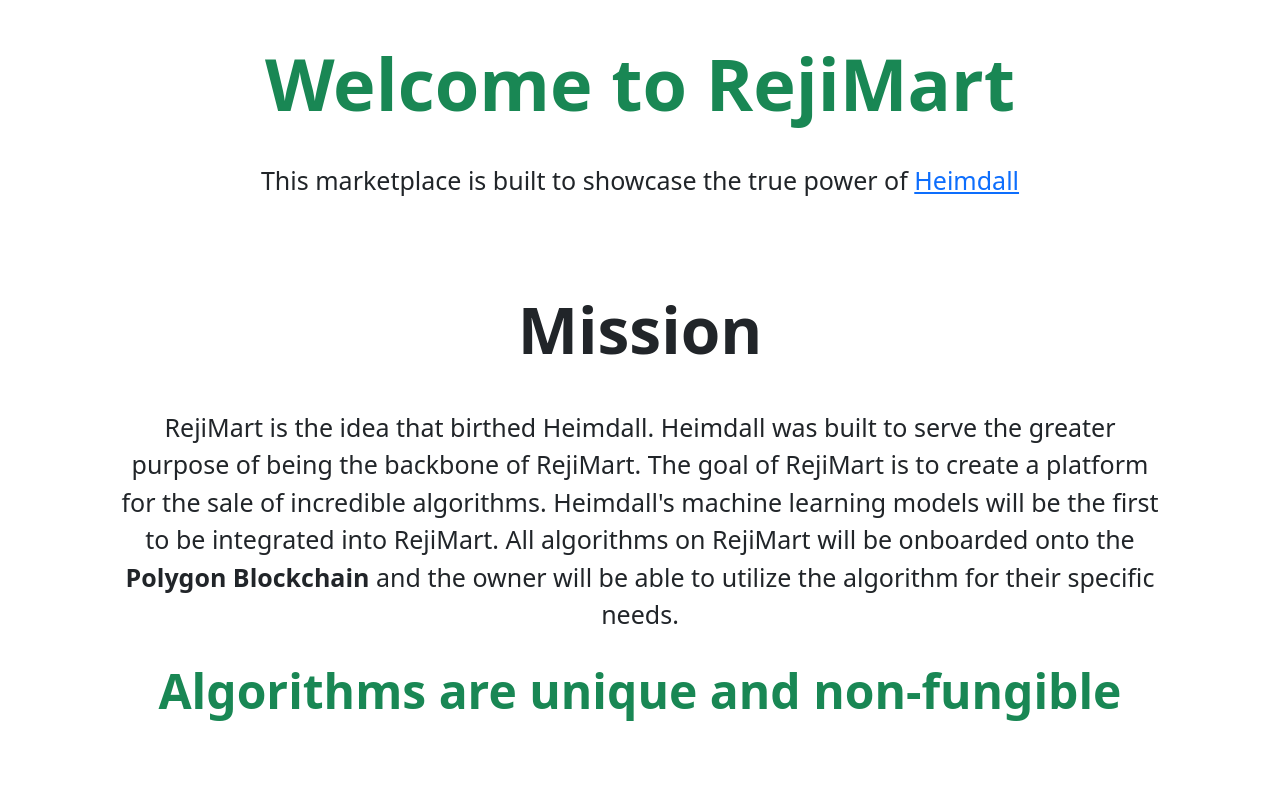
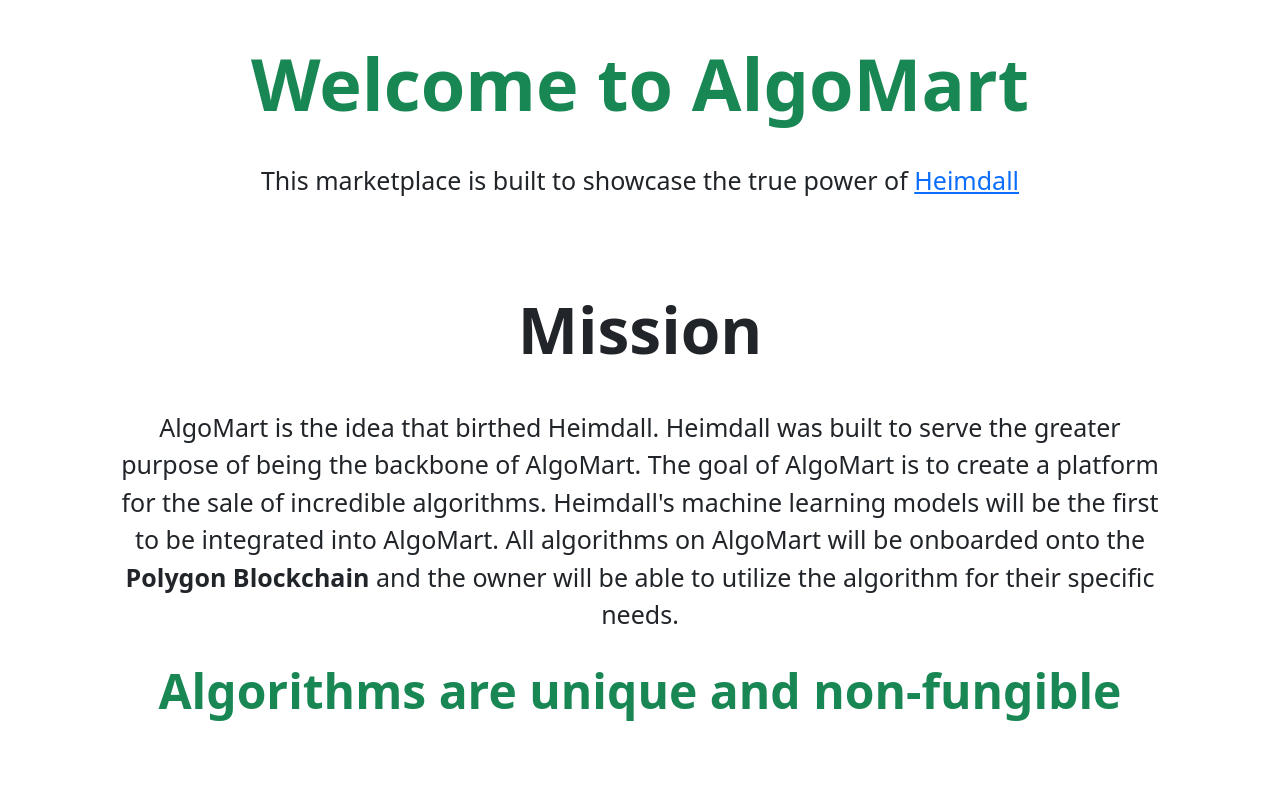
Before and after one commit to joelreji/rejiMart, a React (Create React App) app: page / in a window 1280 px wide. Shown: the top 800 px of the page. Built offline with nearby package versions, Linux system fonts and the light colour scheme.

Commit message:
AlgoMart

```diff
--- a/public/index.html
+++ b/public/index.html
@@ -6,7 +6,7 @@
     <meta name="viewport" content="width=device-width, initial-scale=1" />
     <meta name="theme-color" content="#000000" />
     <meta
-      name="Reji ML Mart"
+      name="Algo ML Mart"
       content="Machine learning market powered by Heimdall"
     />
     <link rel="apple-touch-icon" href="%PUBLIC_URL%/rejimart.png" />
@@ -24,7 +24,7 @@
       work correctly both with client-side routing and a non-root public URL.
       Learn how to configure a non-root public URL by running `npm run build`.
     -->
-    <title>RejiMart </title>
+    <title>AlgoMart </title>
   </head>
   <body>
     <noscript>You need to enable JavaScript to run this app.</noscript>
--- a/src/App.js
+++ b/src/App.js
@@ -12,7 +12,7 @@
             <Col className="col-md-12 bg-white">
               <div className="container pt-3">
                 <div className="text-container p-3">
-                  <h1 className="display-2 fw-bold pb-1 custom-color m-2">Welcome to RejiMart</h1>
+                  <h1 className="display-2 fw-bold pb-1 custom-color m-2">Welcome to AlgoMart</h1>
                   <p className="pb-1 pt-4 m-2" style={{ fontSize: '25px' }}>
                     This marketplace is built to showcase the true power of <a href="http://www.heimdallapp.org">Heimdall</a></p>
                 </div>
@@ -27,9 +27,9 @@
             <Card.Body>
               <Card.Title className="custom-color fw-bold display-3 m-3 pb-4 row-2">Mission</Card.Title>
               <Card.Text className="pb-2" style={{ fontSize: '25px' }}>
-                RejiMart is the idea that birthed Heimdall. Heimdall was built to serve the greater purpose of being the backbone of RejiMart.
-                The goal of RejiMart is to create a platform for the sale of incredible algorithms. Heimdall's machine learning models will
-                be the first to be integrated into RejiMart. All algorithms on RejiMart will be onboarded onto the <strong>Polygon Blockchain</strong> and the owner
+                AlgoMart is the idea that birthed Heimdall. Heimdall was built to serve the greater purpose of being the backbone of AlgoMart.
+                The goal of AlgoMart is to create a platform for the sale of incredible algorithms. Heimdall's machine learning models will
+                be the first to be integrated into AlgoMart. All algorithms on AlgoMart will be onboarded onto the <strong>Polygon Blockchain</strong> and the owner
                 will be able to utilize the algorithm for their specific needs.
               </Card.Text>
             </Card.Body>
```
